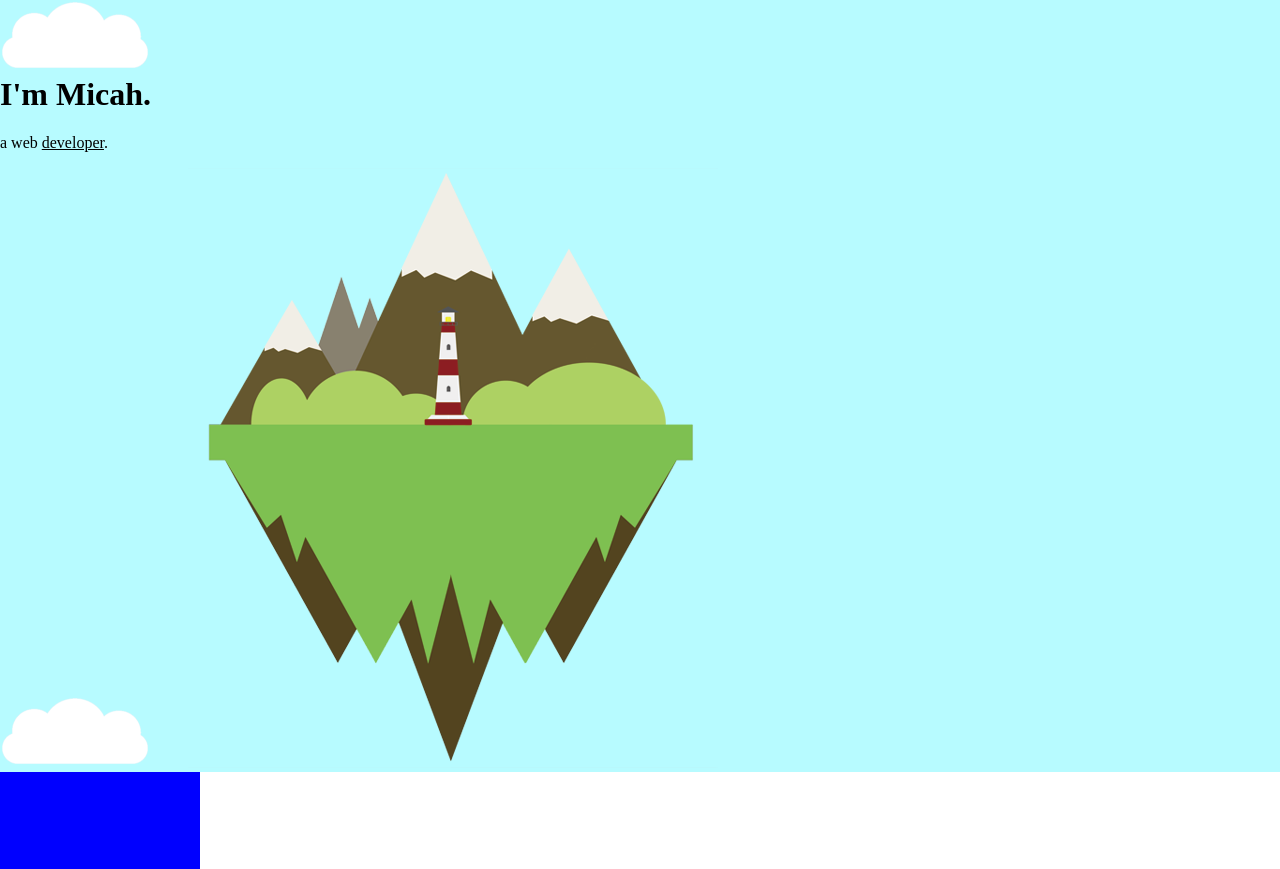
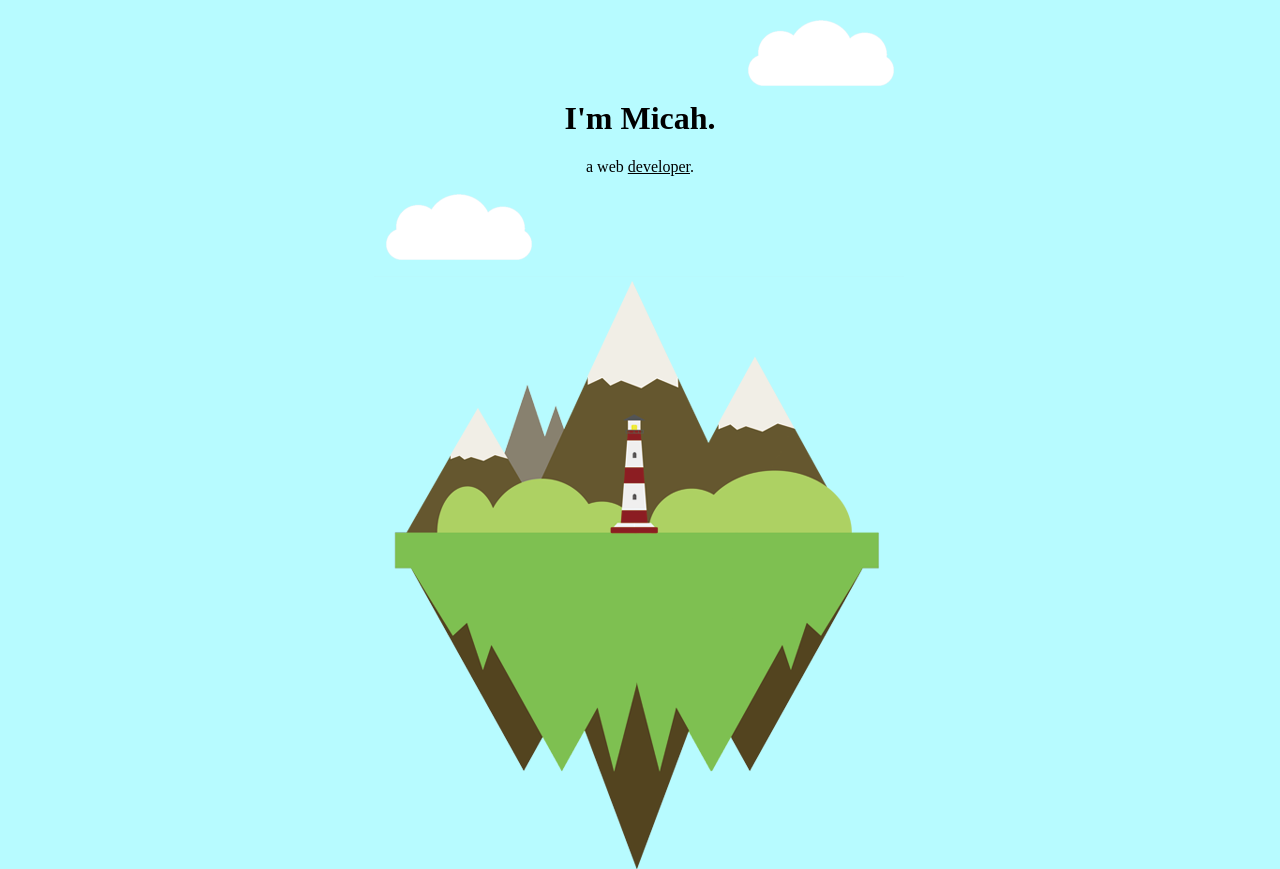
Before and after one commit to MicahJank/CSS-My-Site, a plain HTML site: page index.html in a window 1280 px wide. Shown: the top 869 px of the page. Drawn offline with Linux system fonts and the light colour scheme.

Commit message:
my site
formatted the images using display blocks and aligned them to the center

```diff
--- a/css/styles.css
+++ b/css/styles.css
@@ -1,13 +1,21 @@
 body {
     margin: 0;
+    text-align: center;
 }
 
-h1 {
+h1.title {
     margin-top: 0;
+    padding-top: 100px;
+}
+
+p.title-sub {
+    margin-top: 0;
+    margin-bottom: 100px;
 }
 
 div.top-container {
    background-color: #b7fbff;
+   position: relative;
 }
 
 div.middle-container {
@@ -24,3 +32,16 @@ div.bottom-container {
 .developer {
     text-decoration: underline;
 }
+
+
+.top-cloud {
+    position: absolute;
+    right: 30%;
+    top: 2%;
+}
+
+.bottom-cloud {
+    position: absolute;
+    left: 30%;
+    bottom: 70%;
+}
--- a/index.html
+++ b/index.html
@@ -8,11 +8,11 @@
 </head>
 <body>
     <div class="top-container">
-        <img src="images/cloud-png.png" alt="cloud">
-        <h1>I'm Micah.</h1>
-        <p>a web <span class="developer">developer</span>.</p>
-        <img src="images/cloud-png.png" alt="cloud">
-        <img src="images/mountain-png.png" alt="mountain">
+        <img class="top-cloud" src="images/cloud-png.png" alt="cloud">
+        <h1 class="title">I'm Micah.</h1>
+        <p class ="title-sub">a web <span class="developer">developer</span>.</p>
+        <img class="bottom-cloud" src="images/cloud-png.png" alt="cloud">
+        <img class="mountain" src="images/mountain-png.png" alt="mountain">
     </div>
     <div class="middle-container">
 
```
